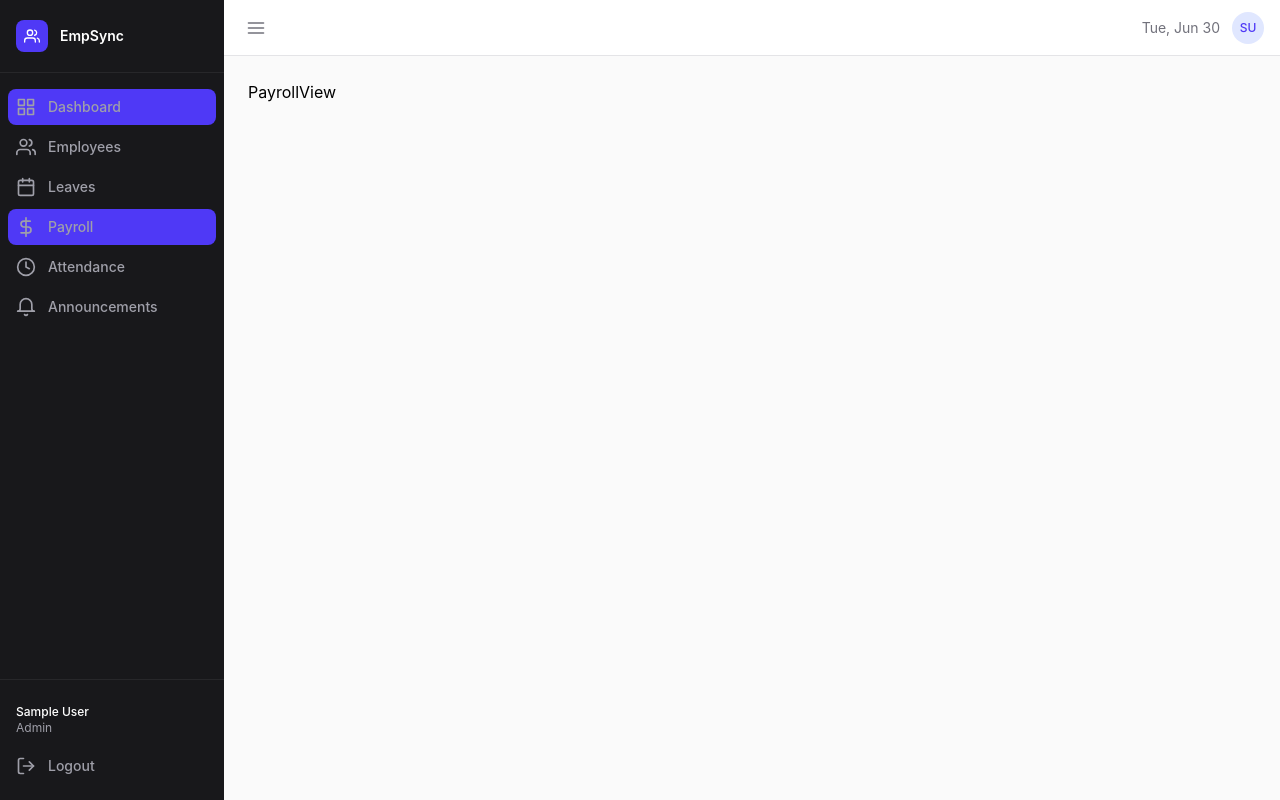
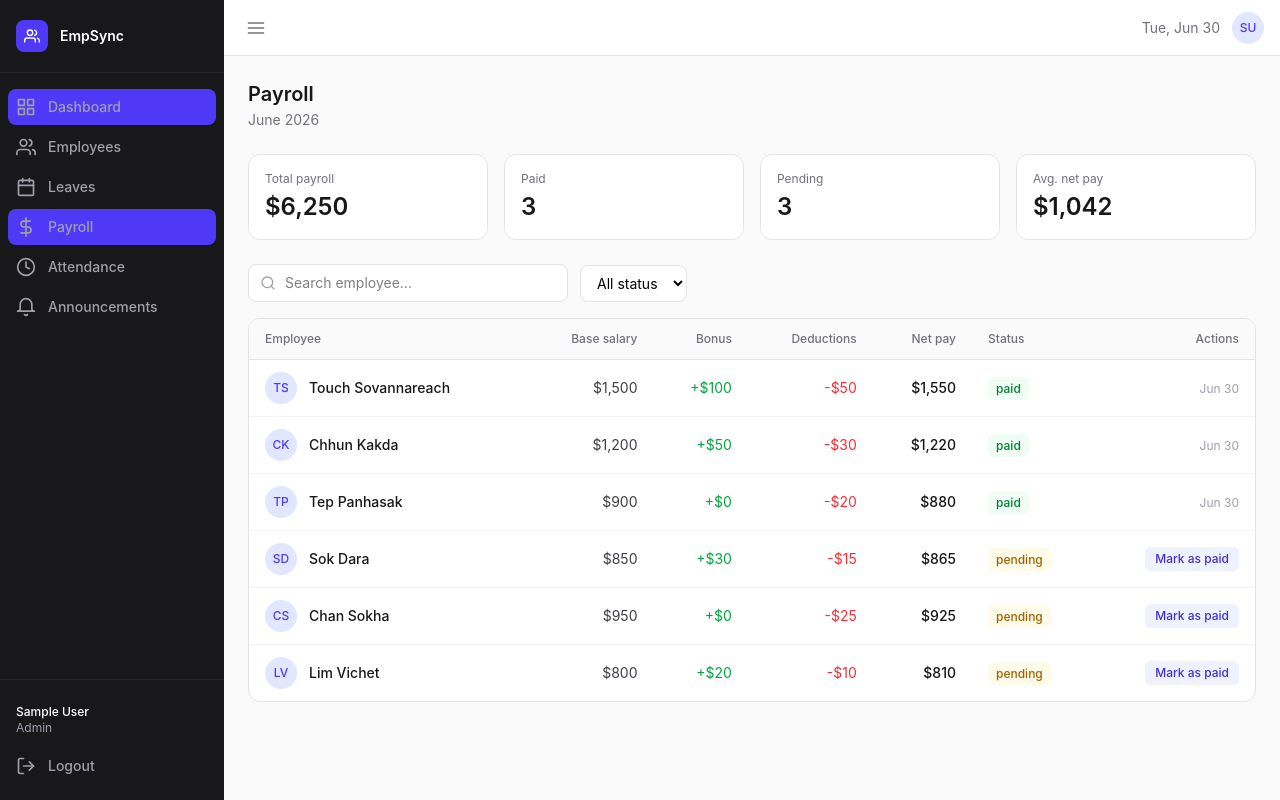
Before and after one commit to reachthenic-alt/empsync_pp, a Vue app: page /payroll in a window 1280 px wide. Built offline with nearby package versions, Linux system fonts and the light colour scheme; sample sign-in values are in the browser's storage.

Commit message:
feat: add payroll page with summary cards and mark as paid

```diff
--- a/src/views/PayrollView.vue
+++ b/src/views/PayrollView.vue
@@ -1 +1,152 @@
-<template><div>PayrollView</div></template>
+<template>
+  <div>
+    <!-- Header -->
+    <div class="flex items-center justify-between mb-6">
+      <div>
+        <h1 class="text-xl font-semibold text-zinc-900">Payroll</h1>
+        <p class="text-sm text-zinc-500 mt-0.5">June 2026</p>
+      </div>
+    </div>
+
+    <!-- Summary cards -->
+    <div class="grid grid-cols-2 lg:grid-cols-4 gap-4 mb-6">
+      <div class="bg-white border border-zinc-200 rounded-xl p-4">
+        <p class="text-xs text-zinc-500 mb-1">Total payroll</p>
+        <p class="text-2xl font-semibold text-zinc-900">${{ totalPayroll.toLocaleString() }}</p>
+      </div>
+      <div class="bg-white border border-zinc-200 rounded-xl p-4">
+        <p class="text-xs text-zinc-500 mb-1">Paid</p>
+        <p class="text-2xl font-semibold text-zinc-900">{{ paidCount }}</p>
+      </div>
+      <div class="bg-white border border-zinc-200 rounded-xl p-4">
+        <p class="text-xs text-zinc-500 mb-1">Pending</p>
+        <p class="text-2xl font-semibold text-zinc-900">{{ pendingCount }}</p>
+      </div>
+      <div class="bg-white border border-zinc-200 rounded-xl p-4">
+        <p class="text-xs text-zinc-500 mb-1">Avg. net pay</p>
+        <p class="text-2xl font-semibold text-zinc-900">${{ avgNetPay.toLocaleString() }}</p>
+      </div>
+    </div>
+
+    <!-- Filters -->
+    <div class="flex items-center gap-3 mb-4">
+      <div class="relative flex-1 max-w-xs">
+        <svg xmlns="http://www.w3.org/2000/svg" class="absolute left-3 top-1/2 -translate-y-1/2 w-4 h-4 text-zinc-400" viewBox="0 0 24 24" fill="none" stroke="currentColor" stroke-width="2" stroke-linecap="round" stroke-linejoin="round">
+          <circle cx="11" cy="11" r="8"/>
+          <line x1="21" y1="21" x2="16.65" y2="16.65"/>
+        </svg>
+        <input
+          v-model="search"
+          type="text"
+          placeholder="Search employee..."
+          class="w-full pl-9 pr-3 py-2 text-sm border border-zinc-200 rounded-lg bg-white focus:outline-none focus:ring-2 focus:ring-indigo-500"
+        />
+      </div>
+      <select v-model="statusFilter" class="px-3 py-2 text-sm border border-zinc-200 rounded-lg bg-white focus:outline-none focus:ring-2 focus:ring-indigo-500">
+        <option value="">All status</option>
+        <option value="paid">Paid</option>
+        <option value="pending">Pending</option>
+      </select>
+    </div>
+
+    <!-- Table -->
+    <div class="bg-white border border-zinc-200 rounded-xl overflow-hidden">
+      <table class="w-full text-sm">
+        <thead>
+          <tr class="border-b border-zinc-200 bg-zinc-50">
+            <th class="text-left px-4 py-3 font-medium text-zinc-500 text-xs">Employee</th>
+            <th class="text-right px-4 py-3 font-medium text-zinc-500 text-xs">Base salary</th>
+            <th class="text-right px-4 py-3 font-medium text-zinc-500 text-xs">Bonus</th>
+            <th class="text-right px-4 py-3 font-medium text-zinc-500 text-xs">Deductions</th>
+            <th class="text-right px-4 py-3 font-medium text-zinc-500 text-xs">Net pay</th>
+            <th class="text-left px-4 py-3 font-medium text-zinc-500 text-xs">Status</th>
+            <th class="text-right px-4 py-3 font-medium text-zinc-500 text-xs">Actions</th>
+          </tr>
+        </thead>
+        <tbody>
+          <tr v-for="record in filteredPayroll" :key="record.id" class="border-b border-zinc-100 last:border-0 hover:bg-zinc-50">
+            <td class="px-4 py-3">
+              <div class="flex items-center gap-3">
+                <div class="w-8 h-8 rounded-full bg-indigo-100 flex items-center justify-center text-indigo-600 font-medium text-xs flex-shrink-0">
+                  {{ getInitials(record.employeeName) }}
+                </div>
+                <p class="font-medium text-zinc-900">{{ record.employeeName }}</p>
+              </div>
+            </td>
+            <td class="px-4 py-3 text-right text-zinc-700">${{ record.baseSalary.toLocaleString() }}</td>
+            <td class="px-4 py-3 text-right text-green-600">+${{ record.bonus.toLocaleString() }}</td>
+            <td class="px-4 py-3 text-right text-red-500">-${{ record.deductions.toLocaleString() }}</td>
+            <td class="px-4 py-3 text-right font-medium text-zinc-900">${{ record.netPay.toLocaleString() }}</td>
+            <td class="px-4 py-3">
+              <span :class="['text-xs px-2 py-1 rounded-md font-medium', record.status === 'paid' ? 'bg-green-50 text-green-700' : 'bg-yellow-50 text-yellow-700']">
+                {{ record.status }}
+              </span>
+            </td>
+            <td class="px-4 py-3 text-right">
+              <button
+                v-if="record.status === 'pending'"
+                @click="markAsPaid(record)"
+                class="text-xs px-2.5 py-1 rounded-md bg-indigo-50 text-indigo-700 hover:bg-indigo-100 font-medium transition-colors"
+              >
+                Mark as paid
+              </button>
+              <span v-else class="text-xs text-zinc-400">{{ formatDate(record.payDate) }}</span>
+            </td>
+          </tr>
+          <tr v-if="filteredPayroll.length === 0">
+            <td colspan="7" class="px-4 py-12 text-center text-zinc-400 text-sm">No payroll records found</td>
+          </tr>
+        </tbody>
+      </table>
+    </div>
+
+  </div>
+</template>
+
+<script setup>
+import { ref, computed } from 'vue'
+import { useDataStore } from '../stores/data.js'
+
+const dataStore = useDataStore()
+
+const search = ref('')
+const statusFilter = ref('')
+
+const filteredPayroll = computed(() => {
+  return dataStore.payroll.filter(record => {
+    const matchesSearch = record.employeeName.toLowerCase().includes(search.value.toLowerCase())
+    const matchesStatus = !statusFilter.value || record.status === statusFilter.value
+    return matchesSearch && matchesStatus
+  })
+})
+
+const totalPayroll = computed(() =>
+  dataStore.payroll.reduce((sum, r) => sum + r.netPay, 0)
+)
+const paidCount = computed(() =>
+  dataStore.payroll.filter(r => r.status === 'paid').length
+)
+const pendingCount = computed(() =>
+  dataStore.payroll.filter(r => r.status === 'pending').length
+)
+const avgNetPay = computed(() =>
+  dataStore.payroll.length
+    ? Math.round(totalPayroll.value / dataStore.payroll.length)
+    : 0
+)
+
+function getInitials(name) {
+  return name.split(' ').map(n => n[0]).join('').slice(0, 2).toUpperCase()
+}
+
+function formatDate(dateStr) {
+  if (!dateStr) return '—'
+  return new Date(dateStr).toLocaleDateString('en-US', { month: 'short', day: 'numeric' })
+}
+
+function markAsPaid(record) {
+  record.status = 'paid'
+  record.payDate = new Date().toISOString().split('T')[0]
+  localStorage.setItem('emp_payroll', JSON.stringify(dataStore.payroll))
+}
+</script>
```
